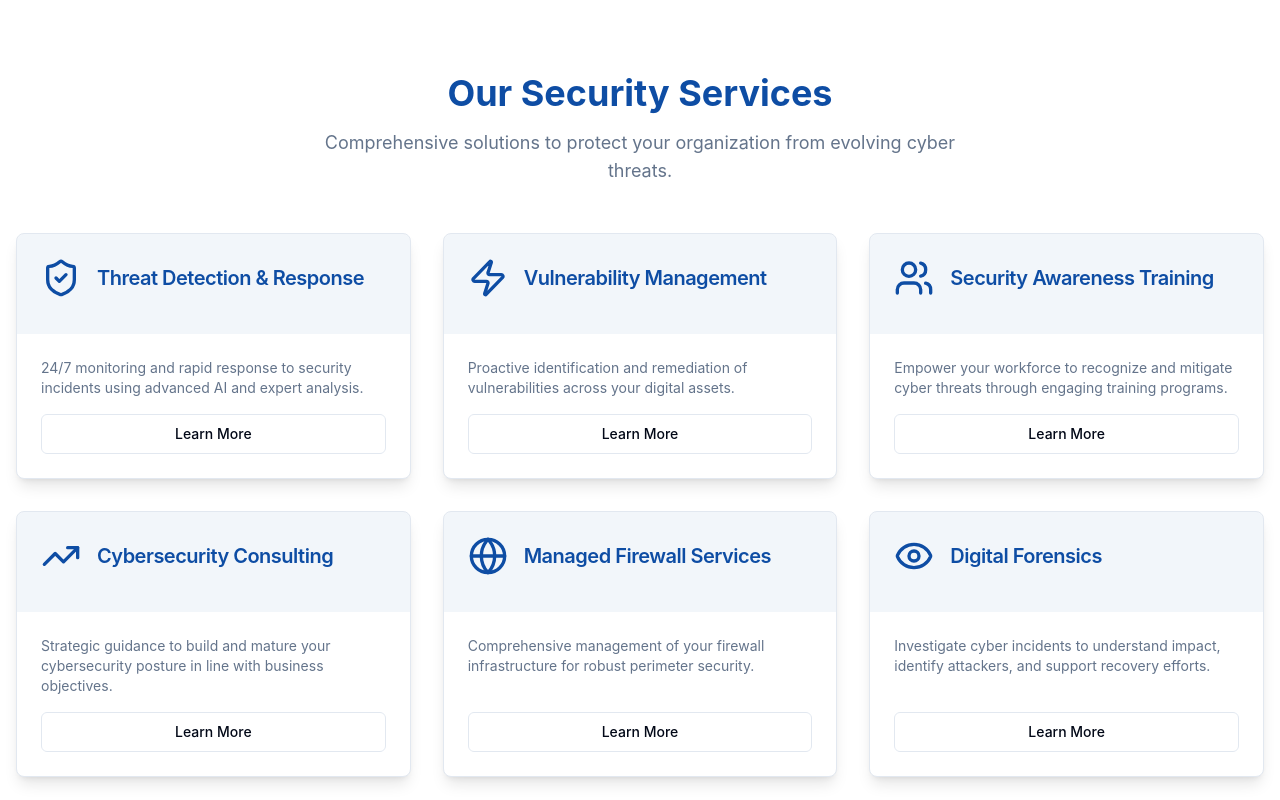
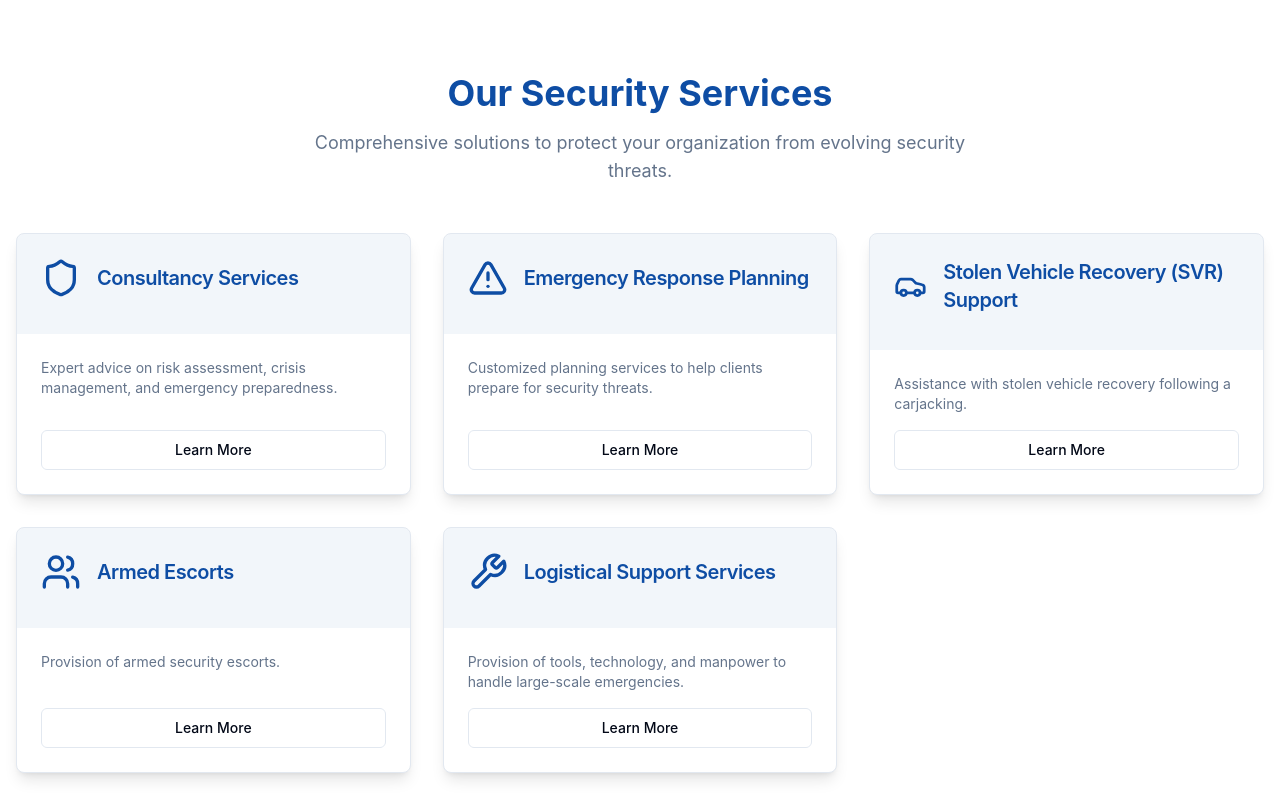
Before and after one commit to JohnSarwom/qrf, a React (Vite) app: page / in a window 1280 px wide. Shown: the part 2760-3560 px from the top of the page. Built offline with nearby package versions, Linux system fonts and the light colour scheme.

Commit message:
Update security services
Update the security services section with the provided content.

```diff
--- a/src/components/Services.tsx
+++ b/src/components/Services.tsx
@@ -2,68 +2,33 @@
 import React from 'react';
 import { Card, CardContent, CardHeader, CardTitle } from '@/components/ui/card';
 import { Button } from '@/components/ui/button';
-import { ShieldCheck, Zap, Users, TrendingUp, Globe, Eye } from 'lucide-react';
+import { Shield, AlertTriangle, Car, Users, Wrench } from 'lucide-react';
 
 const services = [
   {
-    icon: <ShieldCheck className="w-10 h-10 text-primary" />,
-    title: 'Threat Detection & Response',
-    description: '24/7 monitoring and rapid response to security incidents using advanced AI and expert analysis.',
-    features: [
-      'Real-time threat intelligence',
-      'Automated incident correlation',
-      'Managed Detection and Response (MDR)',
-    ],
+    icon: <Shield className="w-10 h-10 text-primary" />,
+    title: 'Consultancy Services',
+    description: 'Expert advice on risk assessment, crisis management, and emergency preparedness.',
   },
   {
-    icon: <Zap className="w-10 h-10 text-primary" />,
-    title: 'Vulnerability Management',
-    description: 'Proactive identification and remediation of vulnerabilities across your digital assets.',
-    features: [
-      'Continuous scanning & assessment',
-      'Risk-based prioritization',
-      'Penetration testing services',
-    ],
+    icon: <AlertTriangle className="w-10 h-10 text-primary" />,
+    title: 'Emergency Response Planning',
+    description: 'Customized planning services to help clients prepare for security threats.',
+  },
+  {
+    icon: <Car className="w-10 h-10 text-primary" />,
+    title: 'Stolen Vehicle Recovery (SVR) Support',
+    description: 'Assistance with stolen vehicle recovery following a carjacking.',
   },
   {
     icon: <Users className="w-10 h-10 text-primary" />,
-    title: 'Security Awareness Training',
-    description: 'Empower your workforce to recognize and mitigate cyber threats through engaging training programs.',
-    features: [
-      'Customizable training modules',
-      'Phishing simulations',
-      'Performance tracking & reporting',
-    ],
+    title: 'Armed Escorts',
+    description: 'Provision of armed security escorts.',
   },
   {
-    icon: <TrendingUp className="w-10 h-10 text-primary" />,
-    title: 'Cybersecurity Consulting',
-    description: 'Strategic guidance to build and mature your cybersecurity posture in line with business objectives.',
-    features: [
-      'Security strategy development',
-      'Compliance & risk assessments (ISO 27001, GDPR)',
-      'Cloud security architecture',
-    ],
-  },
-  {
-    icon: <Globe className="w-10 h-10 text-primary" />,
-    title: 'Managed Firewall Services',
-    description: 'Comprehensive management of your firewall infrastructure for robust perimeter security.',
-    features: [
-      'Firewall deployment & configuration',
-      'Policy management & optimization',
-      'Performance monitoring & reporting',
-    ],
-  },
-  {
-    icon: <Eye className="w-10 h-10 text-primary" />,
-    title: 'Digital Forensics',
-    description: 'Investigate cyber incidents to understand impact, identify attackers, and support recovery efforts.',
-    features: [
-      'Incident data collection & analysis',
-      'Evidence preservation',
-      'Expert witness testimony',
-    ],
+    icon: <Wrench className="w-10 h-10 text-primary" />,
+    title: 'Logistical Support Services',
+    description: 'Provision of tools, technology, and manpower to handle large-scale emergencies.',
   },
 ];
 
@@ -74,7 +39,7 @@ const Services = () => {
         <div className="text-center mb-12">
           <h2 className="text-3xl md:text-4xl font-bold text-primary mb-4">Our Security Services</h2>
           <p className="text-lg text-muted-foreground max-w-2xl mx-auto">
-            Comprehensive solutions to protect your organization from evolving cyber threats.
+            Comprehensive solutions to protect your organization from evolving security threats.
           </p>
         </div>
 
```
